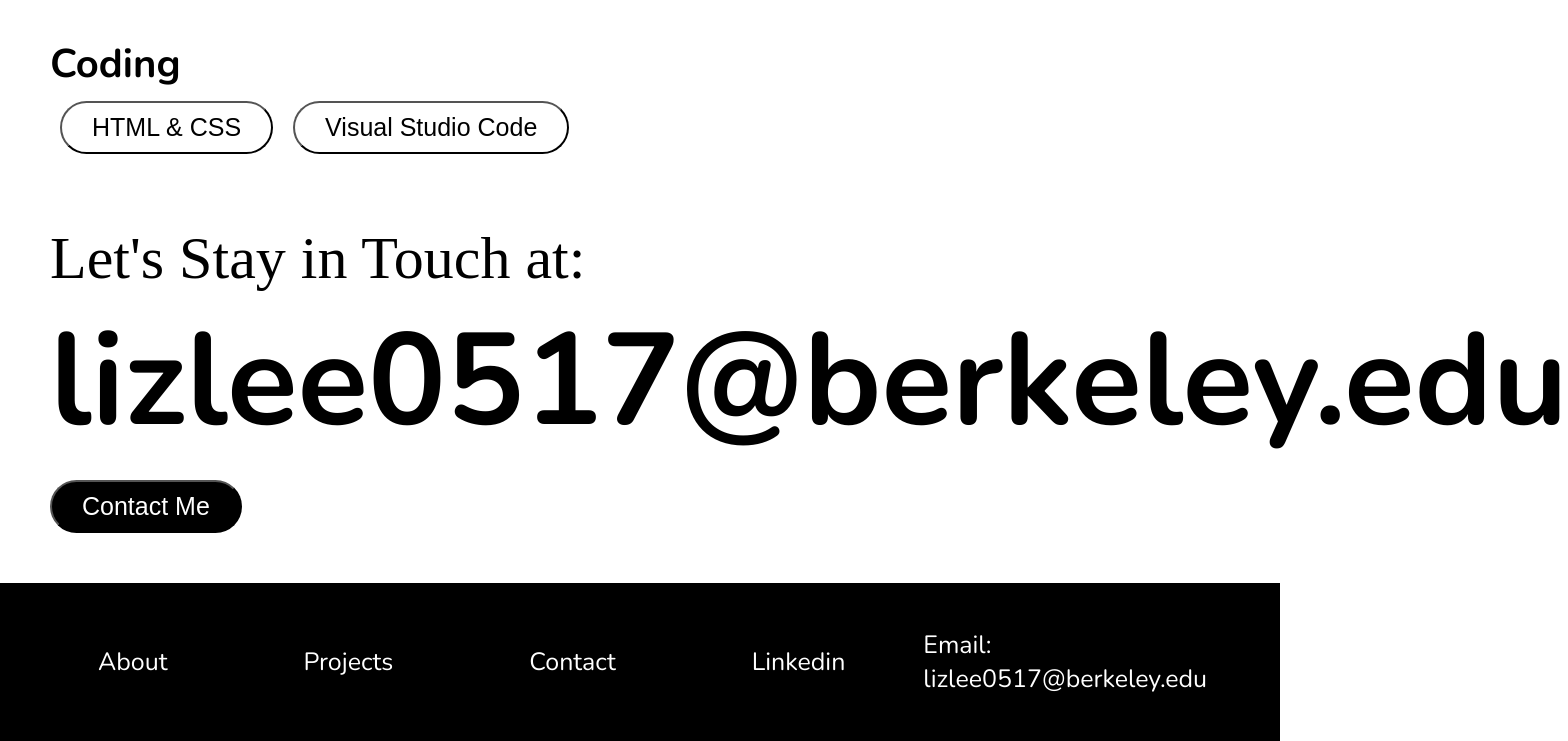
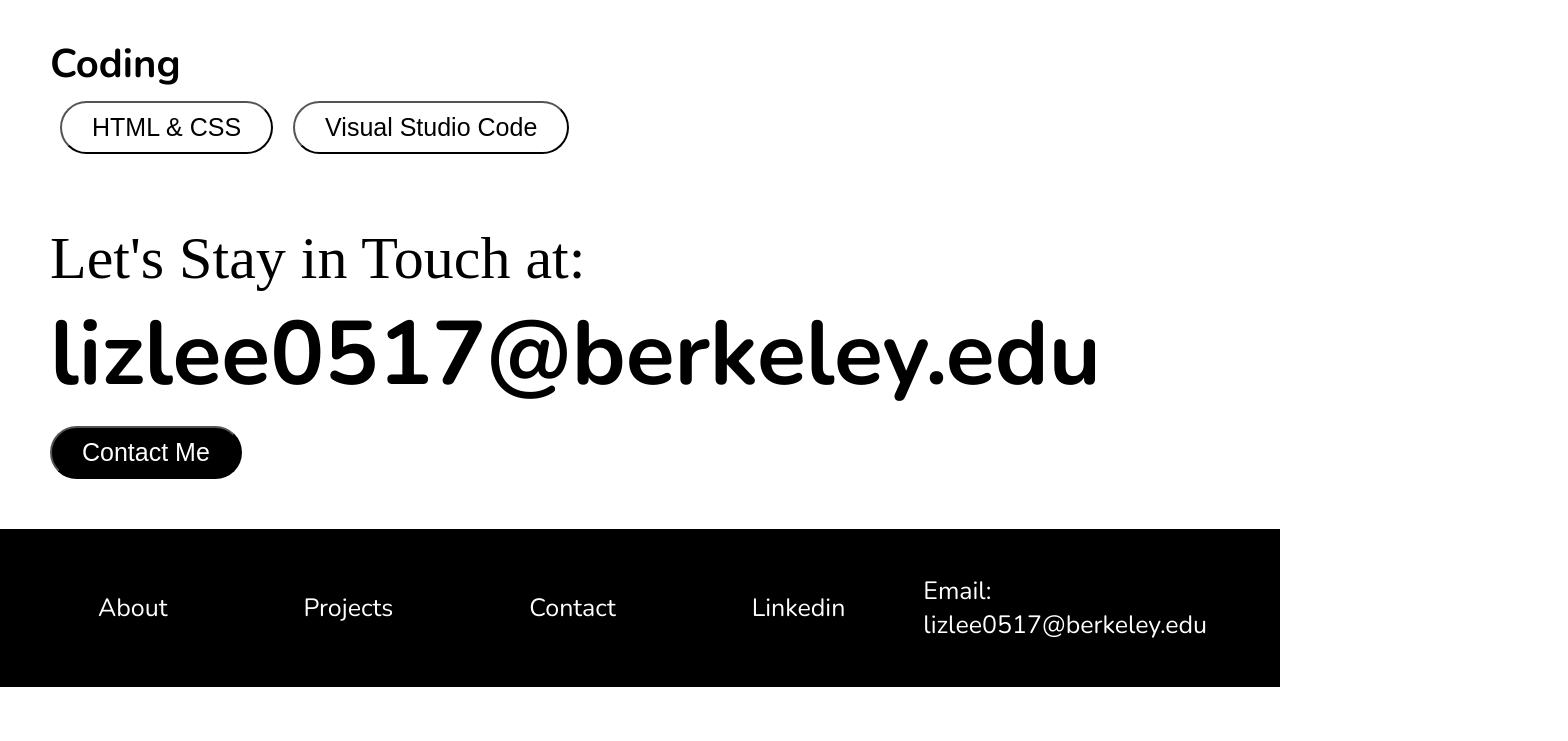
Before and after one commit to elizabthlee/About-Me-Page-Draft-1, a plain HTML site: page index.html in a window 1280 px wide. Shown: the part 2491-3232 px from the top of the page, 1568 px wide, since content can reach past the window. After the commit the page ends 3178 px from the top, so only its background shows below. Drawn offline with nearby package versions, Linux system fonts and the light colour scheme; a web font is replaced by a local one.

Commit message:
changed email font size

```diff
--- a/CSS/styles.css
+++ b/CSS/styles.css
@@ -149,11 +149,13 @@ and just left and right?^^^^^^*/
 
 .bigBoldEmail {
     font-family: Nunito;
-    font-size: 130px;
+    font-size: 90px;
     font-weight: bold;
     margin: 0;
 
 }
+
+/*why is there such a big difference in visual between live and github pages*/
 
 .contactMe {
     background-color: black;
```
